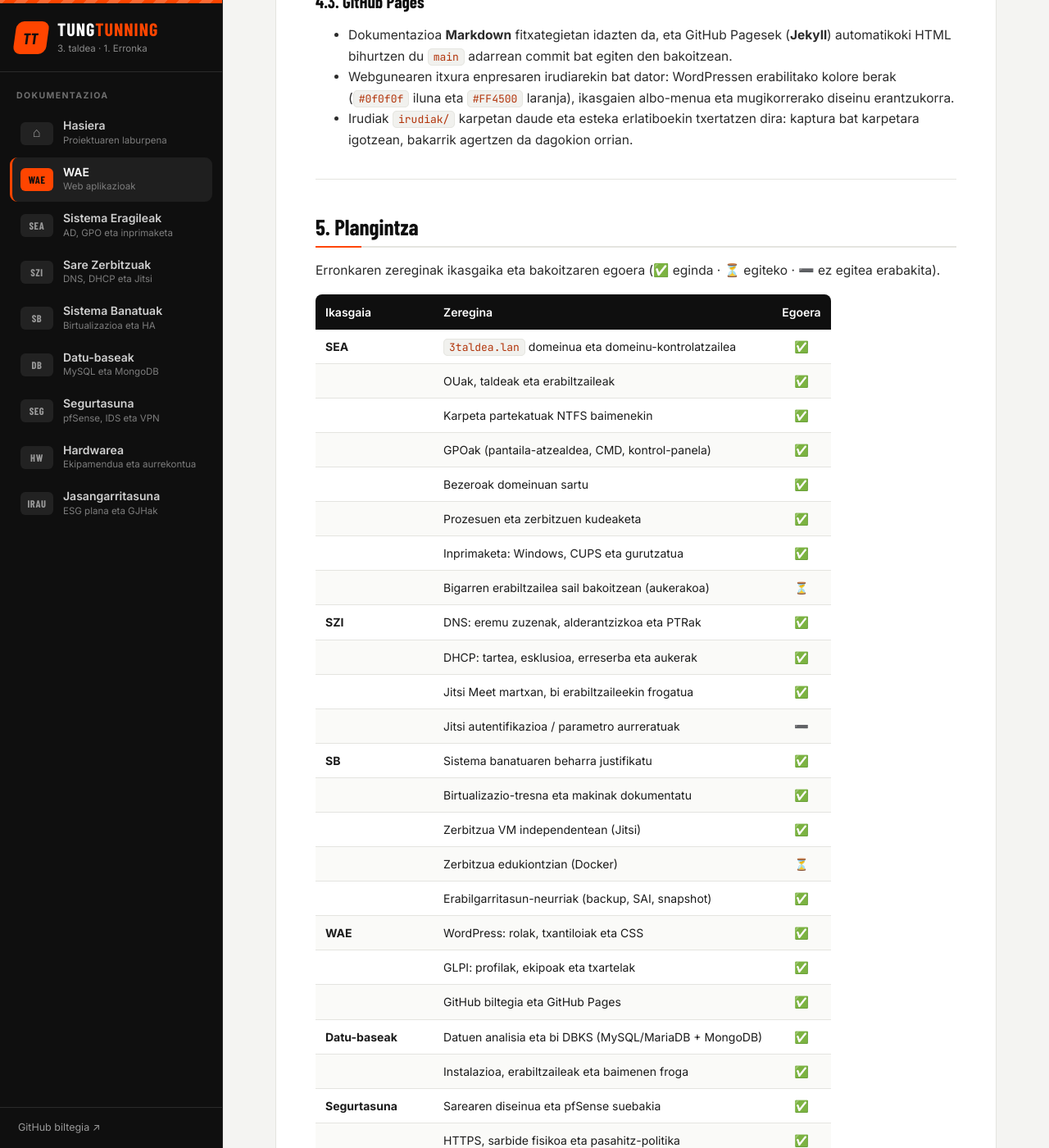
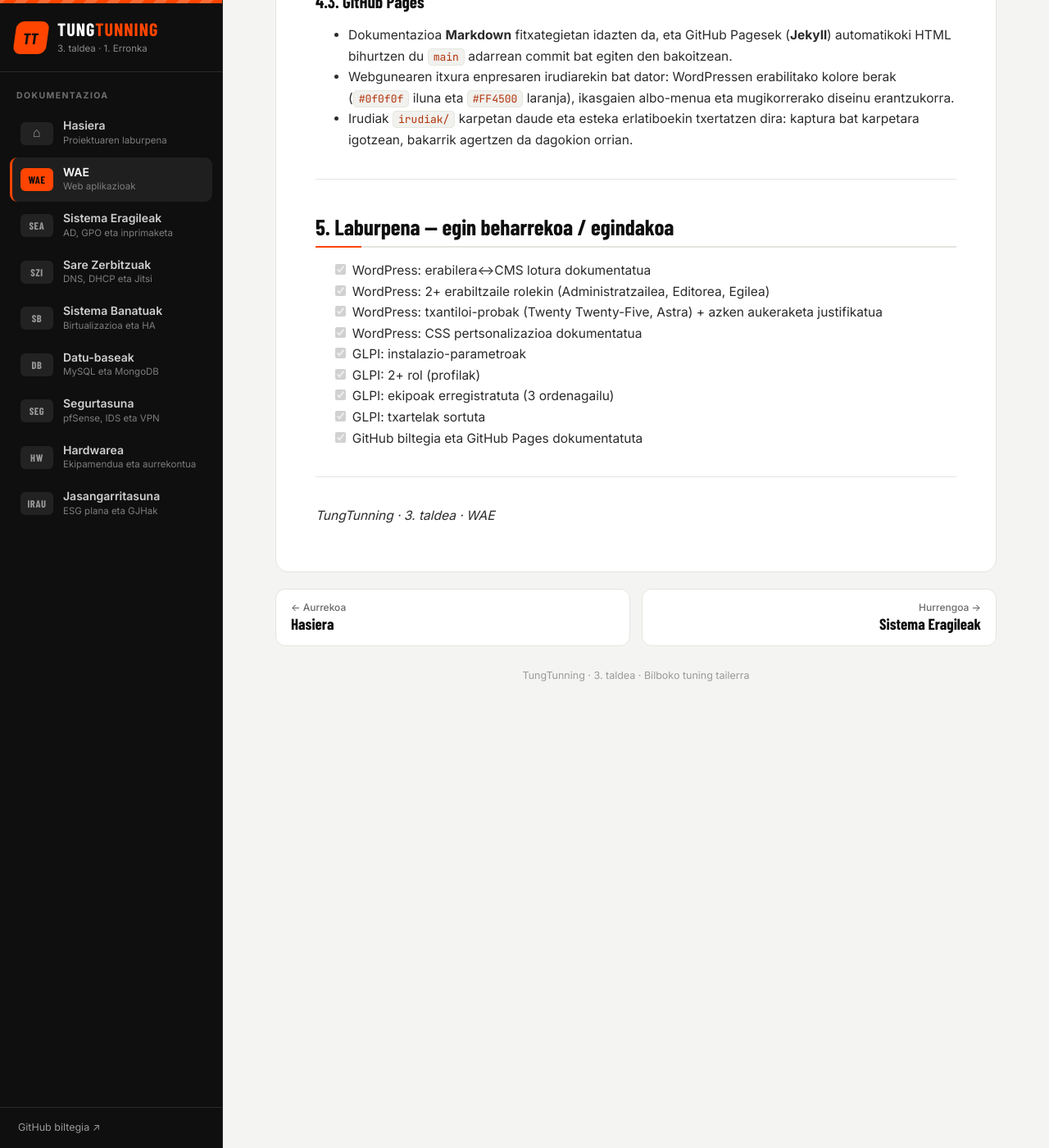
Before and after one commit to Lukennnn/3.-taldea---1.-erronka, a Jekyll site: the page built from 1-wae.md, in a window 1280 px wide and 1400 px high, scrolled down 9960 px. Shown: the whole window at 82% size. Built offline with Jekyll 4.4.1, drawn with Linux system fonts in a browser that asks for light colours; some web fonts are replaced; our own code applies the rules of GitHub Pages for plain Markdown files; some of the changed text lies outside the part shown.

Commit message:
Revise section titles and remove planning details
Updated section titles and removed planning table.

```diff
--- a/1-wae.md
+++ b/1-wae.md
@@ -216,48 +216,7 @@ Txartel bat sortu da sistemaren funtzionamendua erakusteko: erabiltzaile batek a
 
 ---
 
-## 5. Plangintza
-
-Erronkaren zereginak ikasgaika eta bakoitzaren egoera (✅ eginda · ⏳ egiteko · ➖ ez egitea erabakita).
-
-| Ikasgaia | Zeregina | Egoera |
-|---|---|:---:|
-| **SEA** | `3taldea.lan` domeinua eta domeinu-kontrolatzailea | ✅ |
-| | OUak, taldeak eta erabiltzaileak | ✅ |
-| | Karpeta partekatuak NTFS baimenekin | ✅ |
-| | GPOak (pantaila-atzealdea, CMD, kontrol-panela) | ✅ |
-| | Bezeroak domeinuan sartu | ✅ |
-| | Prozesuen eta zerbitzuen kudeaketa | ✅ |
-| | Inprimaketa: Windows, CUPS eta gurutzatua | ✅ |
-| | Bigarren erabiltzailea sail bakoitzean (aukerakoa) | ⏳ |
-| **SZI** | DNS: eremu zuzenak, alderantzizkoa eta PTRak | ✅ |
-| | DHCP: tartea, esklusioa, erreserba eta aukerak | ✅ |
-| | Jitsi Meet martxan, bi erabiltzaileekin frogatua | ✅ |
-| | Jitsi autentifikazioa / parametro aurreratuak | ➖ |
-| **SB** | Sistema banatuaren beharra justifikatu | ✅ |
-| | Birtualizazio-tresna eta makinak dokumentatu | ✅ |
-| | Zerbitzua VM independentean (Jitsi) | ✅ |
-| | Zerbitzua edukiontzian (Docker) | ⏳ |
-| | Erabilgarritasun-neurriak (backup, SAI, snapshot) | ✅ |
-| **WAE** | WordPress: rolak, txantiloiak eta CSS | ✅ |
-| | GLPI: profilak, ekipoak eta txartelak | ✅ |
-| | GitHub biltegia eta GitHub Pages | ✅ |
-| **Datu-baseak** | Datuen analisia eta bi DBKS (MySQL/MariaDB + MongoDB) | ✅ |
-| | Instalazioa, erabiltzaileak eta baimenen froga | ✅ |
-| **Segurtasuna** | Sarearen diseinua eta pfSense suebakia | ✅ |
-| | HTTPS, sarbide fisikoa eta pasahitz-politika | ✅ |
-| | Kontingentzia-plana eta backup-politika | ✅ |
-| | DMZ zehaztu | ⏳ |
-| | IDS (Snort/Suricata) eta VPN | ⏳ |
-| | Aktiboen azterketa (PILAR/INCIBE) | ⏳ |
-| | Kapturak igo (8) | ⏳ |
-| **Hardwarea** | Aurrekontua, osagaiak, tresnak eta birziklatzea | ✅ |
-| | Tailerraren planoa eta kapturak igo (2) | ⏳ |
-| **Jasangarritasuna** | ESG plana | ✅ |
-
----
-
-## 6. Laburpena — egin beharrekoa / egindakoa
+## 5. Laburpena — egin beharrekoa / egindakoa
 
 - [x] WordPress: erabilera↔CMS lotura dokumentatua
 - [x] WordPress: 2+ erabiltzaile rolekin (Administratzailea, Editorea, Egilea)
@@ -268,7 +227,6 @@ Erronkaren zereginak ikasgaika eta bakoitzaren egoera (✅ eginda · ⏳ egiteko
 - [x] GLPI: ekipoak erregistratuta (3 ordenagailu)
 - [x] GLPI: txartelak sortuta
 - [x] GitHub biltegia eta GitHub Pages dokumentatuta
-- [x] Plangintza (zereginak eta egoera)
 
 ---
 
```
